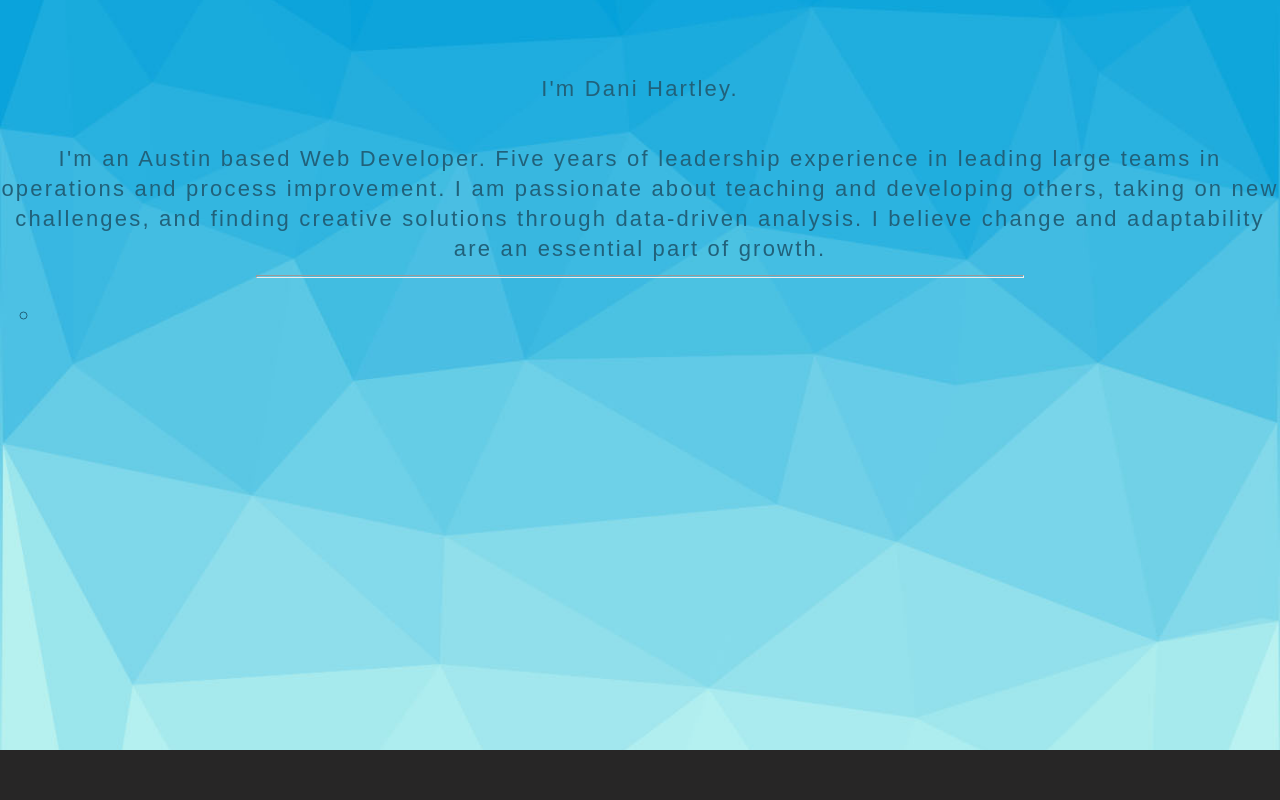
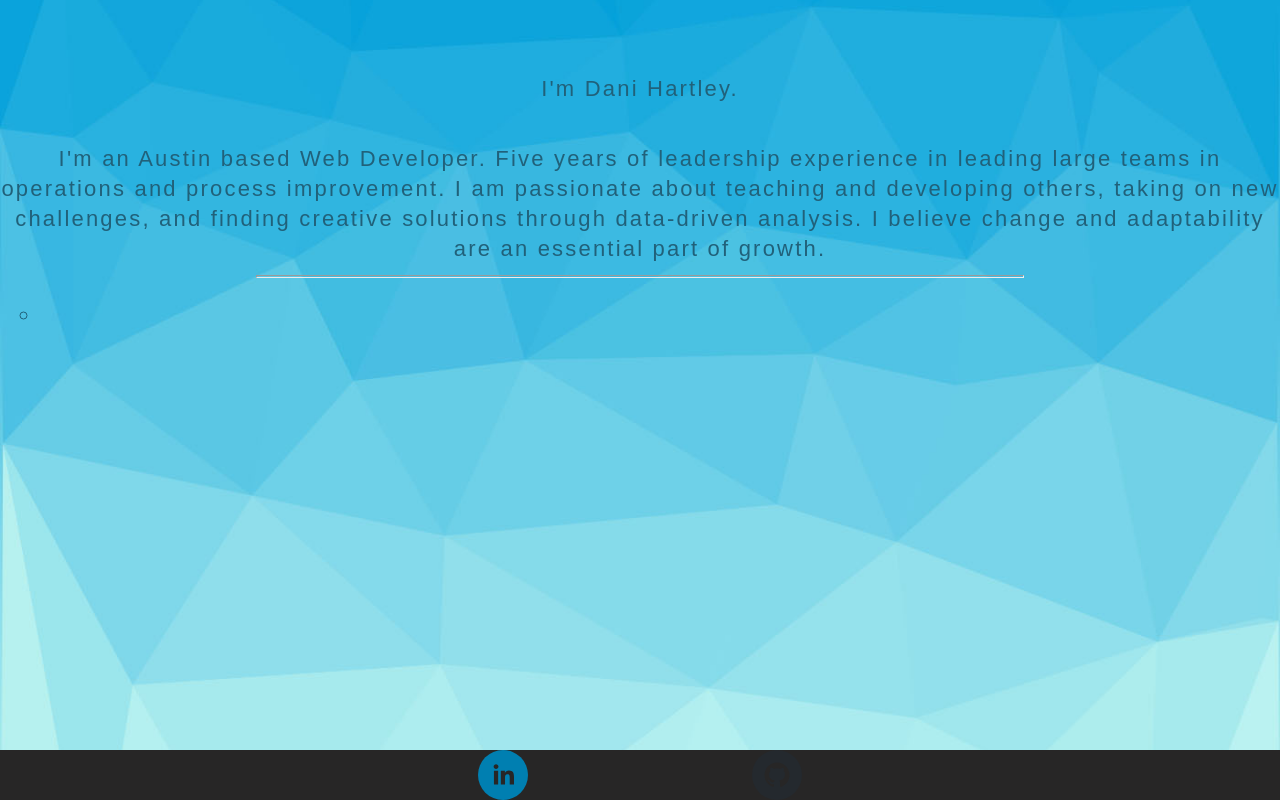
Before and after one commit to dani-hartley/react-portfolio, a React (Create React App) app: page / in a window 1280 px wide. Shown: the part 305-1105 px from the top of the page. Before the commit the page ends 1055 px from the top, so only its background shows below. Built offline with nearby package versions, Linux system fonts and the light colour scheme; the HTML template or start-up script is replaced by a standard one.

Commit message:
added footer

```diff
--- a/package.json
+++ b/package.json
@@ -13,6 +13,7 @@
     "react": "^17.0.2",
     "react-dom": "^17.0.2",
     "react-scripts": "4.0.3",
+    "react-social-icons": "^5.5.1",
     "web-vitals": "^1.1.2"
   },
   "scripts": {
--- a/src/App.js
+++ b/src/App.js
@@ -5,6 +5,7 @@ import Home from './components/Home';
 import About from './components/About';
 import Contact from './components/Contact';
 import Portfolio from './components/Portfolio';
+import Footer from './components/Footer';
 
 
 function App() {
@@ -23,18 +24,19 @@ function App() {
     }
   };
   return (
+    <React.Fragment>
     <div>
         <main>
             <Nav
                 currentPage={currentPage}
                 handlePageChange={handlePageChange}
             />
-
             <div>{renderPage(currentPage)}</div>
-
-
         </main>
     </div>
+    <Footer></Footer>
+    </React.Fragment>
+
 );
 }
 
--- /dev/null
+++ b/src/components/Footer/index.js
@@ -0,0 +1,24 @@
+import { SocialIcon } from "react-social-icons";
+
+function Footer() {
+    return (
+        <footer>
+            <div className="socials">
+                <div>
+                    <SocialIcon
+                        url="https://www.linkedin.com/in/dani-hartley/"
+                        target="_blank"
+                    />
+                </div>
+                <div>
+                    <SocialIcon
+                        url="https://github.com/dani-hartley"
+                        target="_blank"
+                    />
+                </div>
+            </div>
+        </footer>
+    );
+}
+
+export default Footer;
--- a/src/index.css
+++ b/src/index.css
@@ -413,7 +413,7 @@ header {
   flex-wrap: wrap;
 }
 
-footer {
+/* footer {
   background: #494747;
   height: 55px;
   bottom: 0px;
@@ -421,7 +421,7 @@ footer {
   right: 0px;
   margin-bottom: 0px;
   text-align: center;
-}
+} */
 
 .social-line{
   position: fixed;
```
Also changed, not shown: 1 other file (tests, documents, lock files or other folders).
